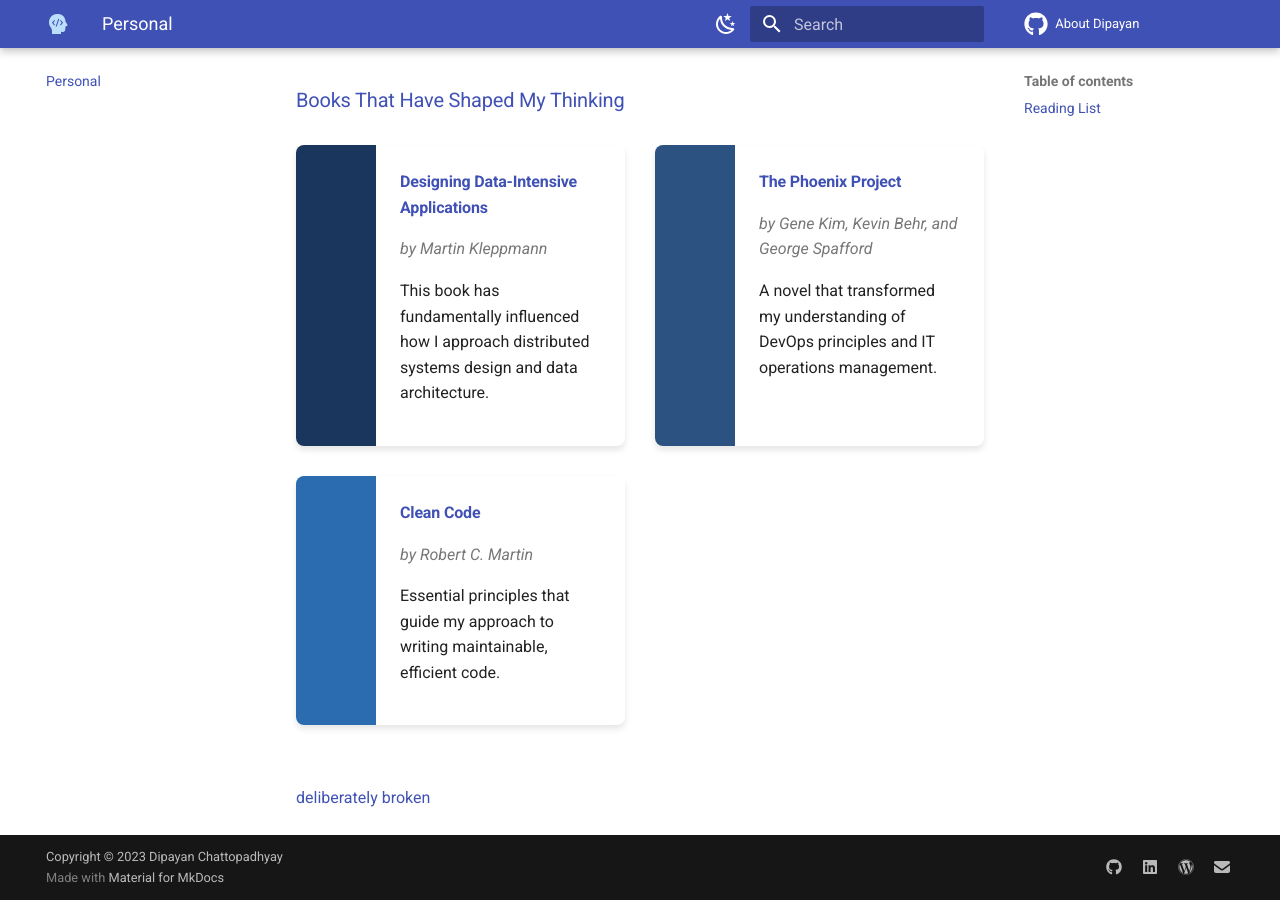
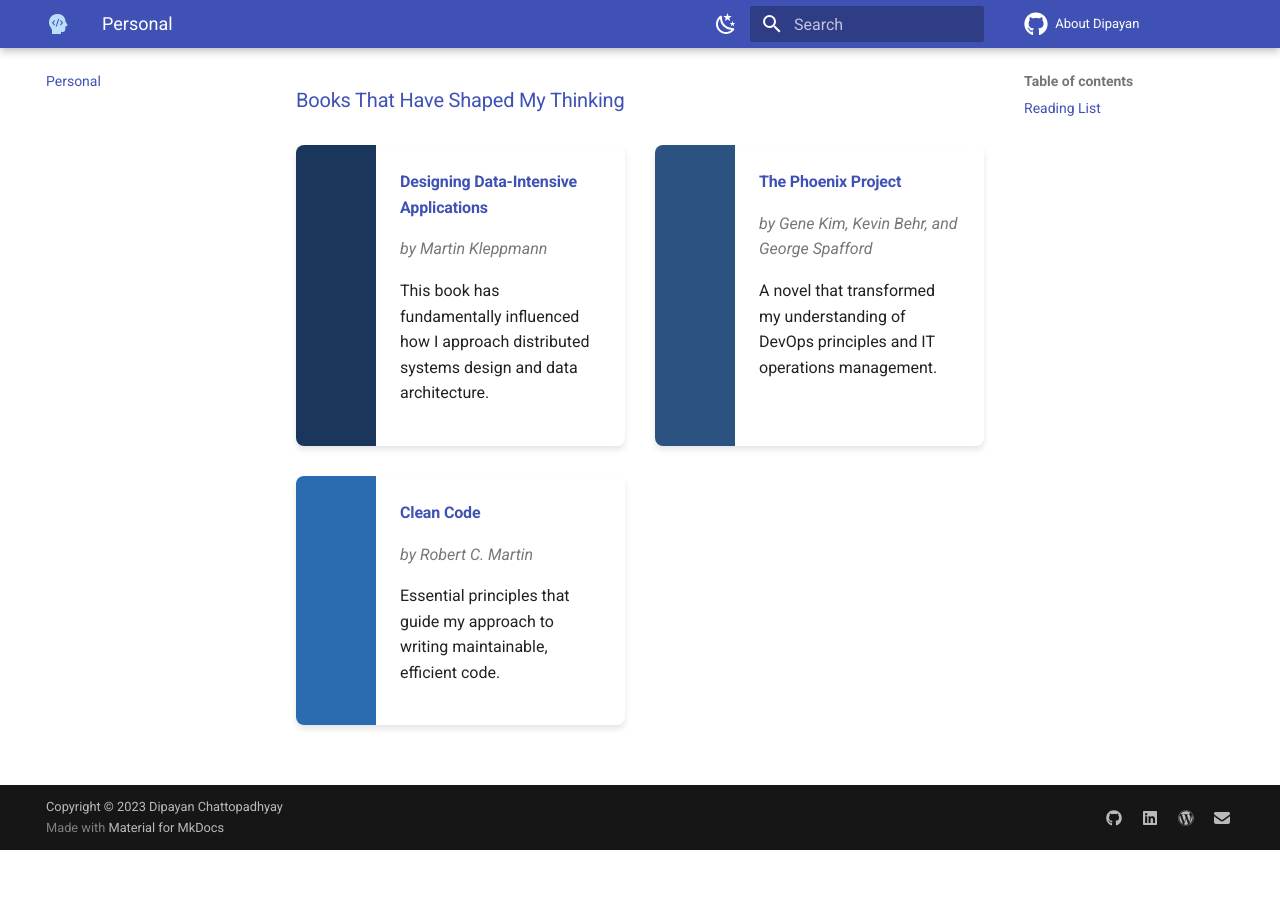
Before and after one commit to dipayan90/dipayan90.github.io, an MkDocs documentation site: the page built from docs/miscellaneous.md, in a window 1280 px wide and 900 px high, scrolled down 1177 px. Built offline with MkDocs 1.6.1 and Material for MkDocs 9.7.7, drawn with Linux system fonts in a browser that asks for light colours; comment, search, counter and statistics services are not loaded; after the commit the page ends 2027 px from its top, so only the background shows below that.

Commit message:
Revert "test: deliberately broken link to prove PR check fails (KAJ-17)"
This reverts commit c9483e68f414185678ad9b41f6ad39425cb40867.

```diff
--- a/docs/miscellaneous.md
+++ b/docs/miscellaneous.md
@@ -166,5 +166,3 @@
   }
 }
 </style>
-
-[deliberately broken](/no-such-page/)
```
